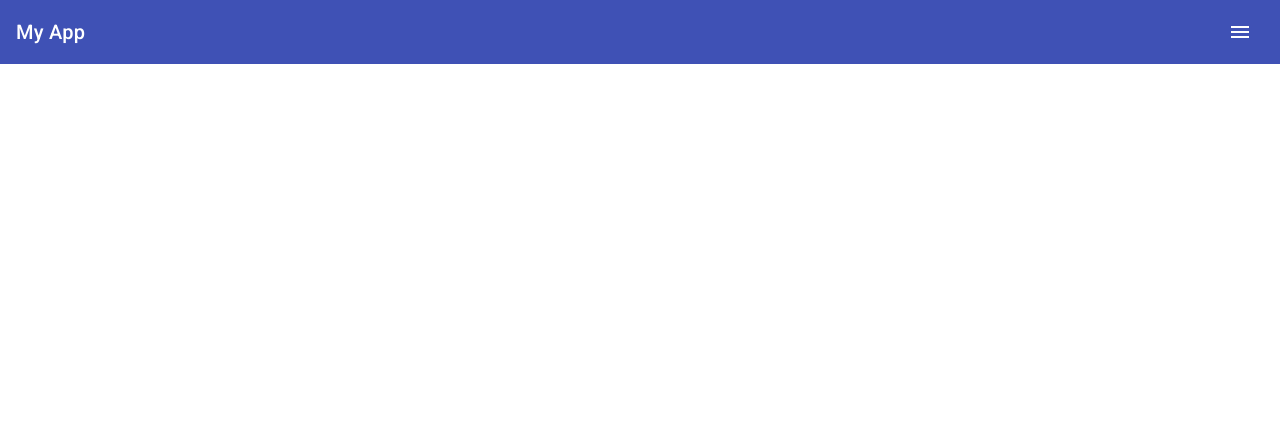
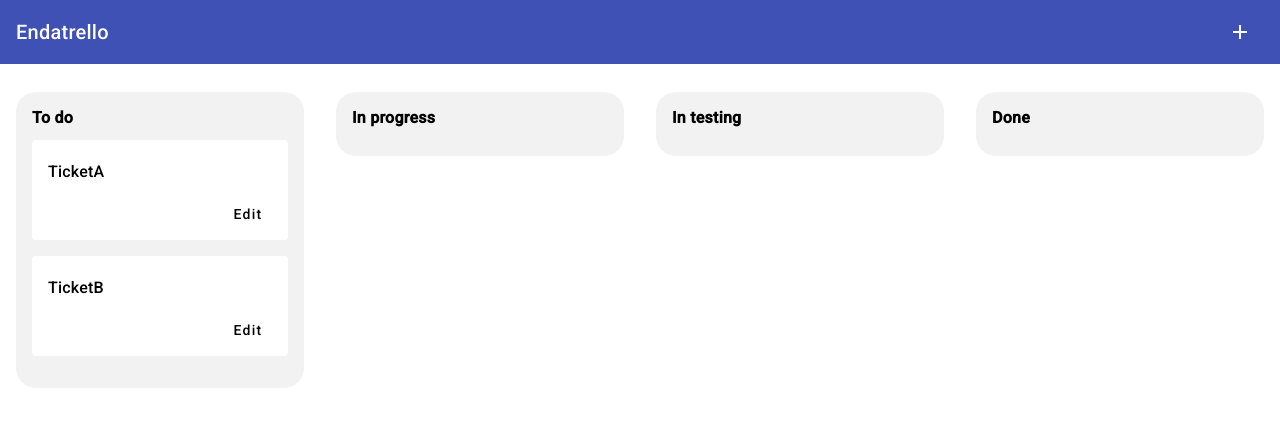
Before and after one commit to EndavaCollab/ligaac-endatrello, an Angular app in the folder frontend/: page /dashboard in a window 1280 px wide. Shown: the top 426 px of the page. Built offline with nearby package versions, Linux system fonts and the light colour scheme.

Commit message:
add new components

```diff
--- a/frontend/src/app/dashboard/dashboard.component.html
+++ b/frontend/src/app/dashboard/dashboard.component.html
@@ -1,11 +1,16 @@
 <p>
   <mat-toolbar color="primary">
     <mat-toolbar-row>
-      <span>My App</span>
+      <span>Endatrello</span>
       <span class="spacer"></span>
       <button mat-icon-button aria-label="Example icon-button with menu icon">
-        <mat-icon>menu</mat-icon>
+        <mat-icon>add</mat-icon>
       </button>
     </mat-toolbar-row>
   </mat-toolbar>
 </p>
+<div class="container">
+  <div *ngFor="let column of columns">
+    <app-column [title]="column.title" [tickets]="column.tickets"></app-column>
+  </div>
+</div>
--- a/frontend/src/app/dashboard/dashboard.component.scss
+++ b/frontend/src/app/dashboard/dashboard.component.scss
@@ -1,3 +1,9 @@
 .spacer {
   flex: 1 1 auto;
 }
+.container {
+  display: grid;
+  grid-template-columns: 1fr 1fr 1fr 1fr;
+  gap: 32px;
+  padding: 16px;
+}
--- a/frontend/src/app/dashboard/dashboard.component.ts
+++ b/frontend/src/app/dashboard/dashboard.component.ts
@@ -1,10 +1,28 @@
 import { Component } from '@angular/core';
+import { IColumn } from '../shared';
 
 @Component({
   selector: 'app-dashboard',
   templateUrl: './dashboard.component.html',
-  styleUrls: ['./dashboard.component.scss']
+  styleUrls: ['./dashboard.component.scss'],
 })
 export class DashboardComponent {
-
+  columns: IColumn[] = [
+    {
+      title: 'To do',
+      tickets: [{ name: 'TicketA' }, { name: 'TicketB' }],
+    },
+    {
+      title: 'In progress',
+      tickets: [],
+    },
+    {
+      title: 'In testing',
+      tickets: [],
+    },
+    {
+      title: 'Done',
+      tickets: [],
+    },
+  ];
 }
--- a/frontend/src/app/dashboard/dashboard.module.ts
+++ b/frontend/src/app/dashboard/dashboard.module.ts
@@ -1,12 +1,9 @@
 import { NgModule } from '@angular/core';
 import { DashboardComponent } from './dashboard.component';
 import { SharedModule } from '../shared';
-import { MatToolbarModule } from '@angular/material/toolbar';
-import { MatIconModule } from '@angular/material/icon';
-import { MatButtonModule } from '@angular/material/button';
 
 @NgModule({
   declarations: [DashboardComponent],
-  imports: [SharedModule, MatToolbarModule, MatIconModule, MatButtonModule],
+  imports: [SharedModule],
 })
 export class DashboardModule {}
--- a/frontend/src/app/shared/index.ts
+++ b/frontend/src/app/shared/index.ts
@@ -1 +1,2 @@
 export * from './shared.module';
+export * from './interfaces';
```
Also changed, not shown: frontend/src/app/shared/shared.module.ts (+21 -4 lines).
